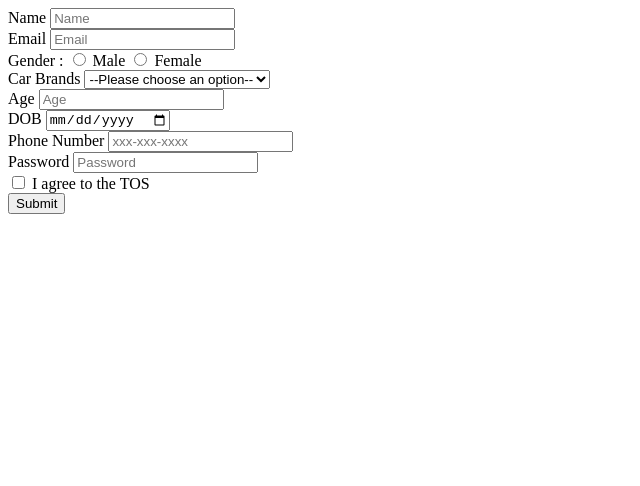
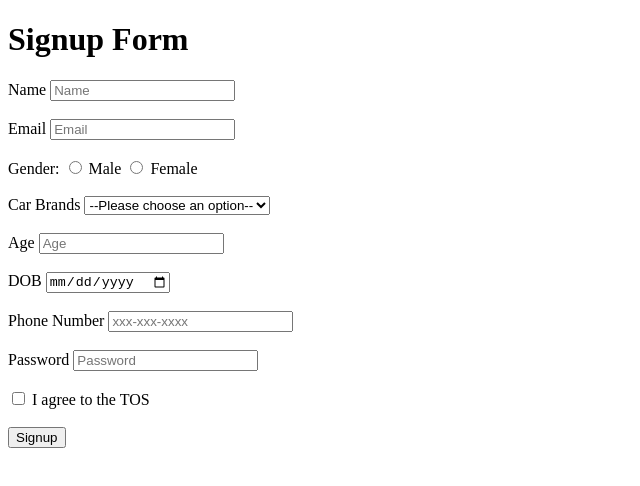
Before and after one commit to acciojob/signup-form-car-harshps900, a website: page main.html in a window 1280 px wide. Shown: the whole page, without its empty margins (0-640 px from the left). Drawn offline with Linux system fonts and the light colour scheme.

Commit message:
created a submission

```diff
--- a/main.html
+++ b/main.html
@@ -1,46 +1,66 @@
 <!DOCTYPE html>
-
-<html>
+<html lang="en">
 
 <head>
-	<link rel="stylesheet" href="styles.css">
+    <meta charset="UTF-8">
+    <meta name="viewport" content="width=device-width, initial-scale=1.0">
+    <title>Signup Form</title>
+    <link rel="stylesheet" href="styles.css">
 </head>
 
 <body>
-	 <form method="post">
+    <h1>Signup Form</h1>
+    <form method="post" action="/submit">
+        <!-- Name -->
         <label for="name">Name</label>
-	        <input type="text"  id="name" placeholder="Name" name="name" required><br>
+        <input type="text" id="name" name="name" placeholder="Name" required><br><br>
+
+        <!-- Email -->
         <label for="email">Email</label>
-	        <input type="email"  id="email" placeholder="Email" name="=email"required><br>
-	    Gender :
-		  <input type="radio" name="gender" id="gender_m" required>
-		 <label for="gender">Male</label>
-			 <input type="radio" name="gender" id="gender_f" required>
-		 <label for="gender">Female</label><br>
+        <input type="email" id="email" name="email" placeholder="Email" required><br><br>
+
+        <!-- Gender -->
+        <label>Gender:</label>
+        <input type="radio" id="gender_m" name="gender" value="Male" required>
+        <label for="gender_m">Male</label>
+        <input type="radio" id="gender_f" name="gender" value="Female" required>
+        <label for="gender_f">Female</label><br><br>
+
+        <!-- Car Brands -->
         <label for="cars">Car Brands</label>
-        <select id="cars" name="cars" aria-placeholder="--Please choose an option--" required >
-			<option>--Please choose an option--</option>
-			<option>Maruti</option>
-            <option>Tata</option>
-            <option>Mahindra</option>
-            <option>Fortuner</option>
-        </select><br>
+        <select id="cars" name="cars" required>
+            <option value="" disabled selected>--Please choose an option--</option>
+            <option value="Maruti">Maruti</option>
+            <option value="Tata">Tata</option>
+            <option value="Mahindra">Mahindra</option>
+            <option value="Fortuner">Fortuner</option>
+        </select><br><br>
+
+        <!-- Age -->
         <label for="age">Age</label>
-        <input type="number"required id="age" name="age"placeholder="Age"><br>
+        <input type="number" id="age" name="age" placeholder="Age" required><br><br>
+
+        <!-- Date of Birth -->
         <label for="dob">DOB</label>
-        <input type="date"  id="dob"name="dob" required><br>
-        <label for="num">Phone Number</label>
-        <input type="tel" id="tel"placeholder="xxx-xxx-xxxx" name="num"><br>
+        <input type="date" id="dob" name="dob" required><br><br>
+
+        <!-- Phone Number -->
+        <label for="tel">Phone Number</label>
+        <input type="tel" id="tel" name="num" placeholder="xxx-xxx-xxxx" pattern="\d{3}-\d{3}-\d{4}"><br><br>
+
+        <!-- Password -->
         <label for="password">Password</label>
-        <input type="password" id="password"placeholder="Password"name="password" required><br>
-        <input type="checkbox" required id="tos" name="tos">
-        <label for="tos">I agree to the TOS</label><br>
-        <input type="submit">
+        <input type="password" id="password" name="password" placeholder="Password" required><br><br>
+
+        <!-- TOS -->
+        <input type="checkbox" id="tos" name="tos" required>
+        <label for="tos">I agree to the TOS</label><br><br>
+
+        <!-- Submit Button -->
+        <input type="submit" value="Signup">
     </form>
-	<!-- the entire body must be written by student -->
-    <script type="text/javascript" src="./script.js">
-</script>
 
+    <script type="text/javascript" src="./script.js"></script>
 </body>
 
 </html>
```
